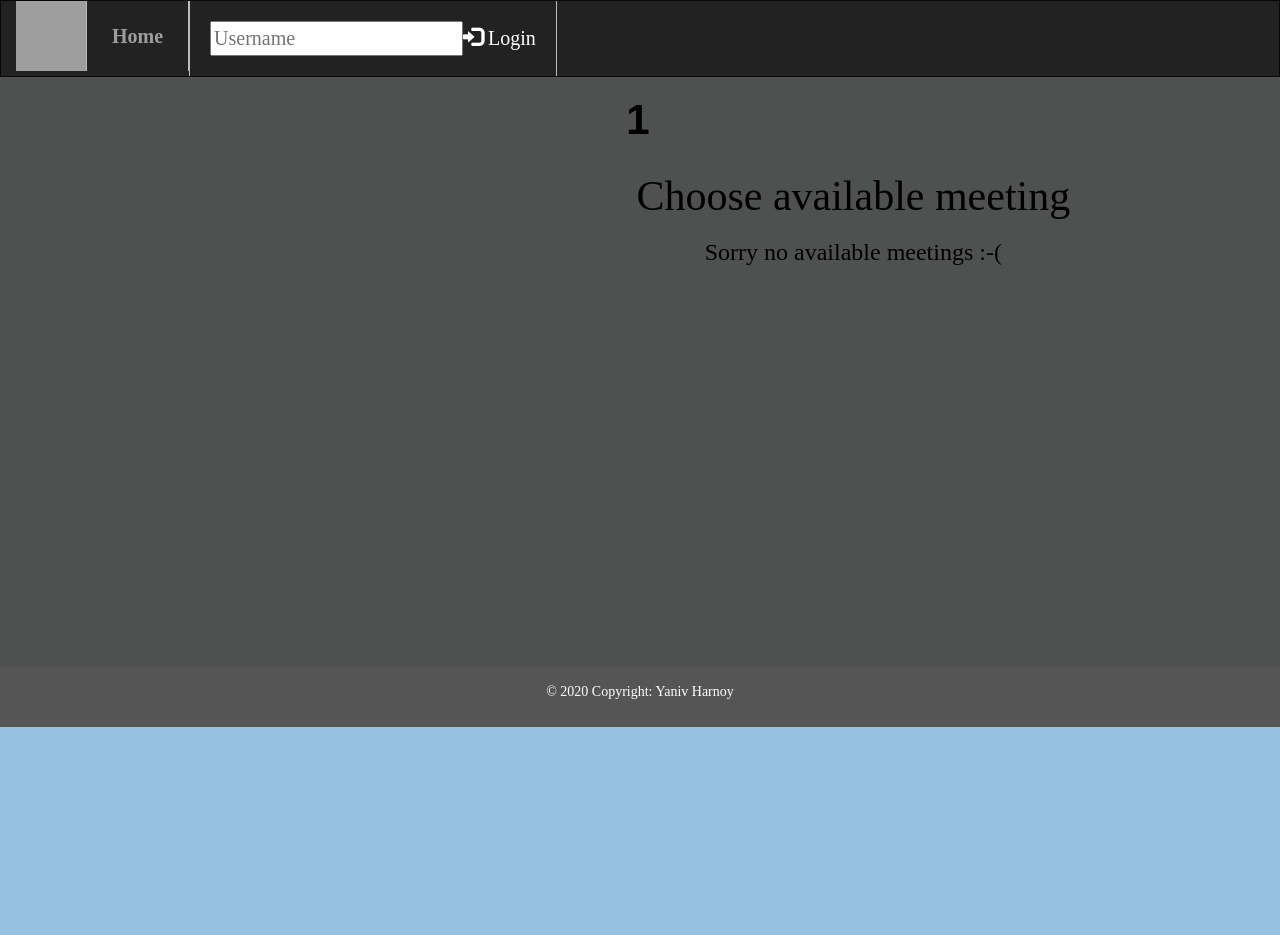
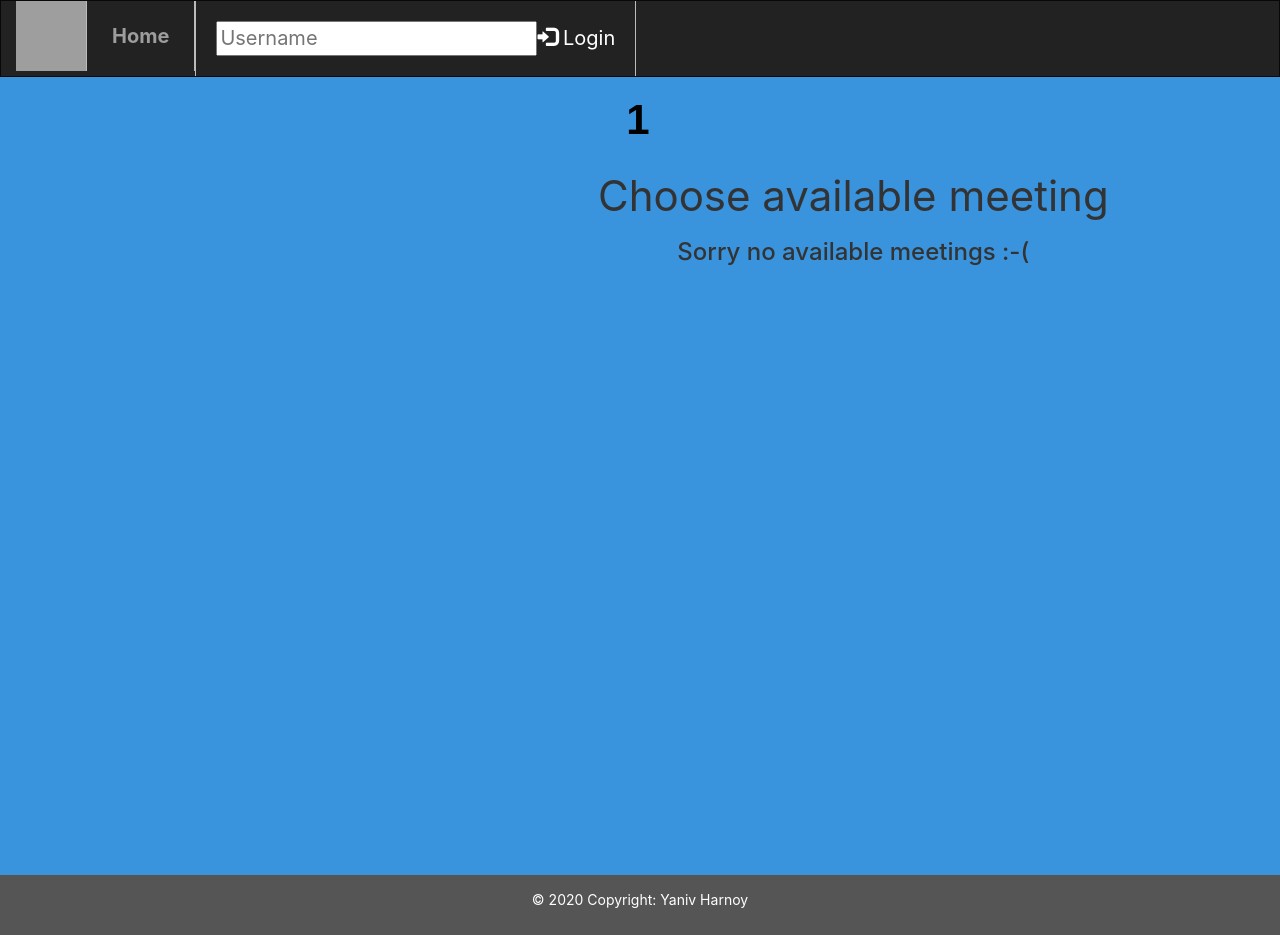
Before and after one commit to Napo1985/app_routing, a React (Create React App) app: page /Company/1 in a window 1280 px wide. Before the commit the page ends 800 px from the top, so only its background shows below. Built offline with nearby package versions, Linux system fonts and the light colour scheme; no server answers; grey boxes are pictures that could not be loaded.

Commit message:
last fix - bg color and size to main screen

```diff
--- a/src/App.css
+++ b/src/App.css
@@ -78,10 +78,10 @@ li {
 
  .background{
   /* background-image:linear-gradient(to bottom right, rgb(79, 80, 80),rgb(250, 250, 250) ); */
-  background-color: rgb(79, 80, 80);
+  background-color: rgb(57, 147, 221);
  }
 
  .main{
   overflow:auto;
-  height: 590px
+  height: 177.5%;
  }
--- a/src/Footer.css
+++ b/src/Footer.css
@@ -4,5 +4,5 @@
   bottom: 0;
   width: 100%;
   text-align: center;
-  background-color: hotpink;
+  background-color: black;
 }
--- a/src/components/company/Company.css
+++ b/src/components/company/Company.css
@@ -13,7 +13,7 @@
   box-sizing: border-box;
 }
 
-:root{
+/* :root{
     --bg-color: #D8D8D8;
 }
 
@@ -27,7 +27,7 @@ body {
   color: #000;
   background-color: var(--bg-color);
   font-family: 'Maitree', serif;
-}
+} */
 
 h2{
     font-size: 3em;
@@ -50,7 +50,7 @@ h2{
     right: 0;
     width: 100%;
     height: 100%;
-    background: rgb(204, 202, 202);
+    background: rgb(57, 147, 221);
     animation: a-ltr-after 2s cubic-bezier(.77,0,.18,1) forwards;
     transform: translateX(-101%);
 }
@@ -62,7 +62,7 @@ h2{
     right: 0;
     width: 100%;
     height: 100%;
-    background: rgb(79, 80, 80);
+    background:rgb(57, 147, 221);
     animation: a-ltr-before 2s cubic-bezier(.77,0,.18,1) forwards;
     transform: translateX(0);
 }
```
